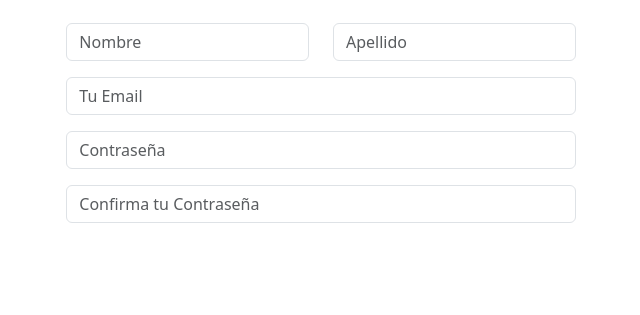
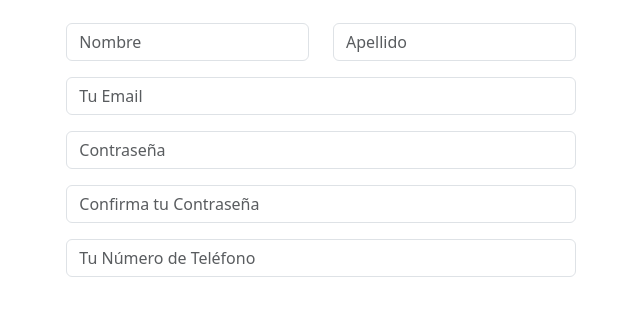
Before and after one commit to Duridev/desafio-formulario-bootstrap, a website: page index.html in a window 1280 px wide. Shown: the part 121-436 px from the top of the page, without its empty margins (319-959 px from the left). Drawn offline with nearby package versions, Linux system fonts and the light colour scheme; files that its build step writes are made by us from their sources.

Commit message:
campo numero telefonico

```diff
--- a/index.html
+++ b/index.html
@@ -36,8 +36,11 @@
                         placeholder="Confirma tu Contraseña">
                 </div>
 
+                <div class="col-12 mb-3">
+                    <input type="number" class="form-control" id="phoneNumber" placeholder="Tu Número de Teléfono">
+                </div>
 
-        </div>
+
     </form>
 
 </body>
```
